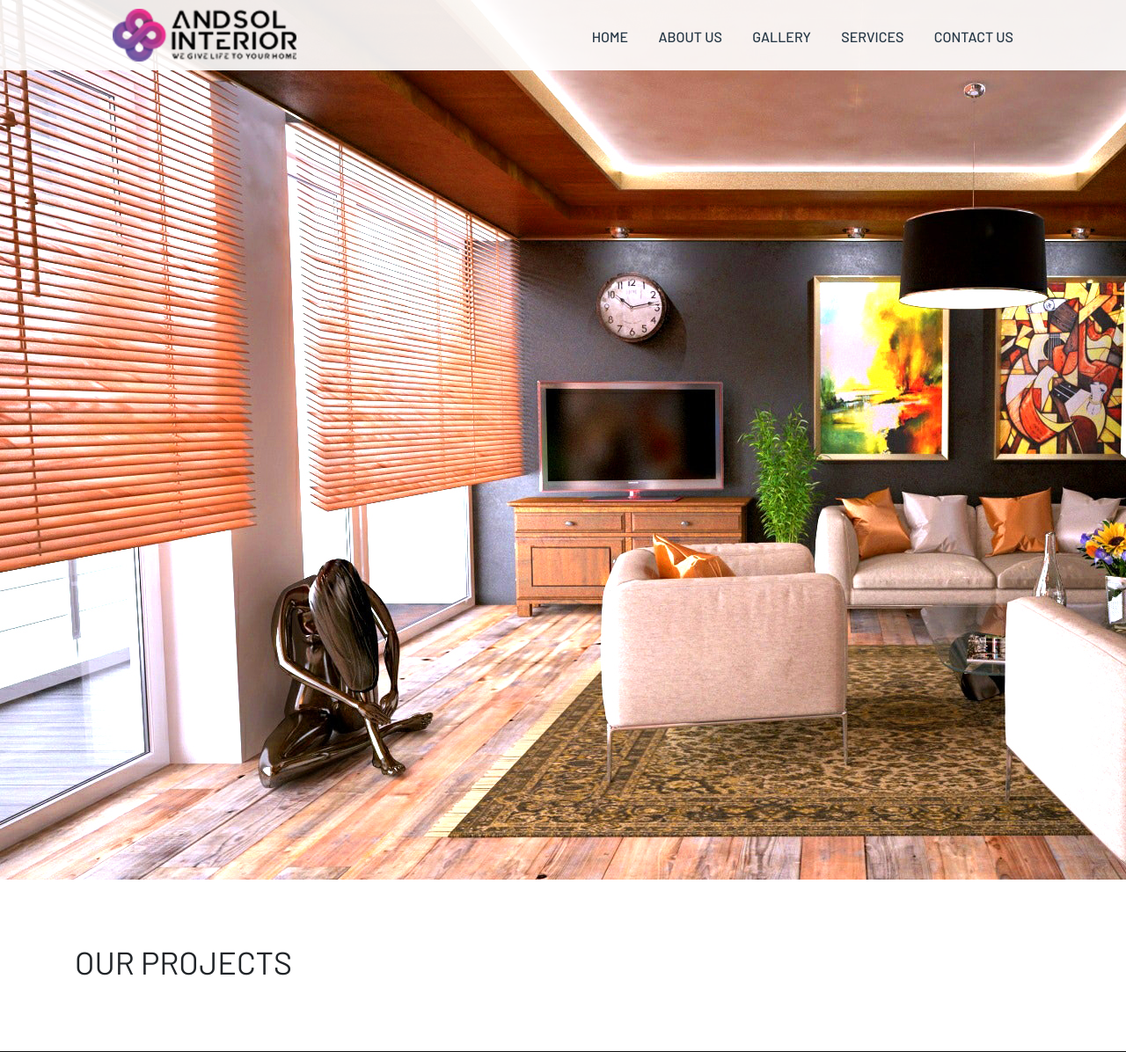
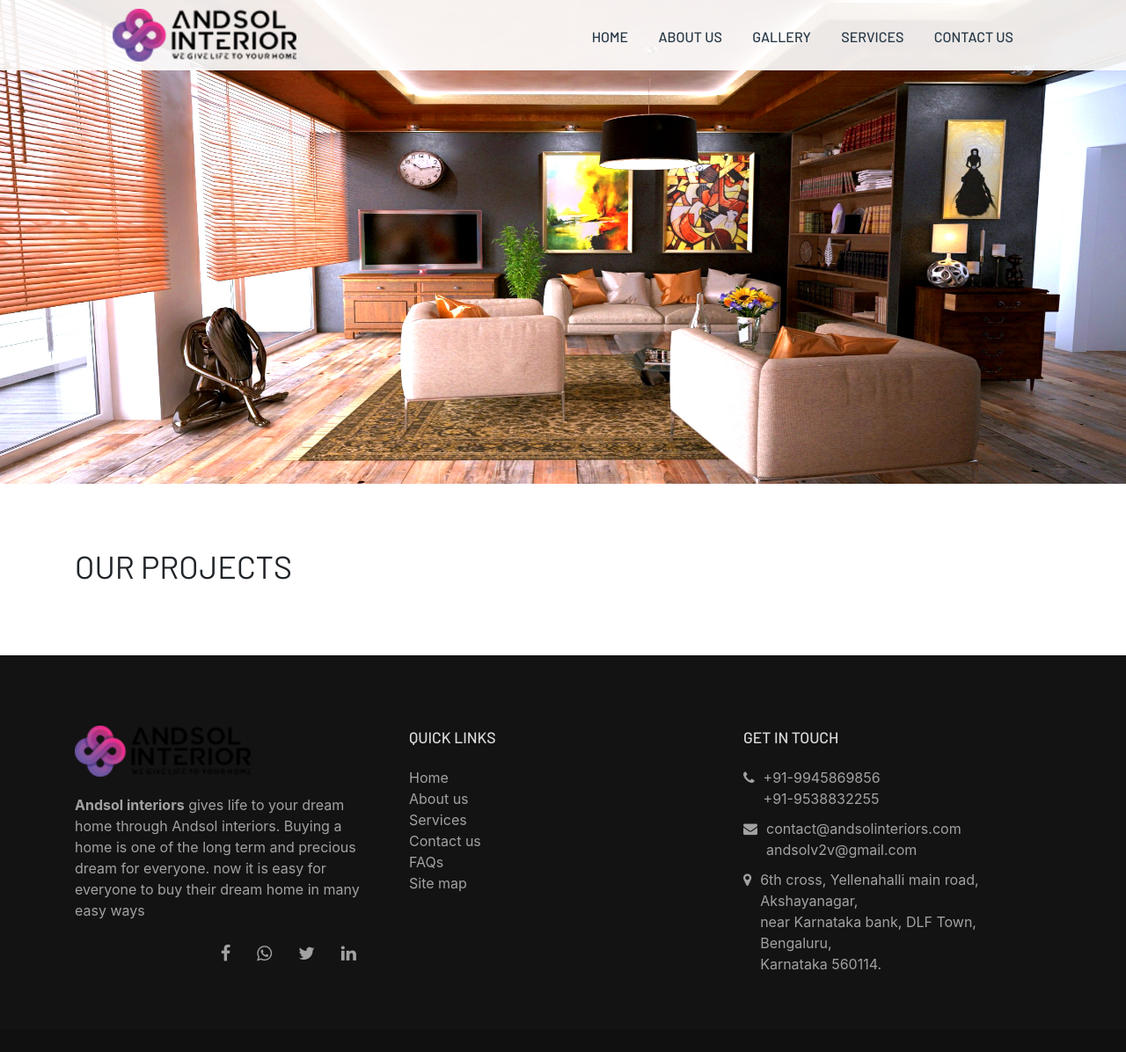
Before and after one commit to rohitsraj12/andsol-interiors, a PHP site: page /project.php in a window 1280 px wide; the page is wider, and only the part inside the window is pictured. Shown: the top 1196 px of that part at 88% size. After the commit the page ends 1103 px from the top of that part, so only its background shows below. Run offline with PHP 8.4, Linux system fonts and the light colour scheme.

Commit message:
Update project.php

```diff
--- a/public/project.php
+++ b/public/project.php
@@ -4,7 +4,7 @@
 
         ?>
 
-        <div class="body__banner other__banner">
+        <div class="body__banner half__banner">
             <div class="wrap__banner">
                 <div class="banner__mobile">
 
```
